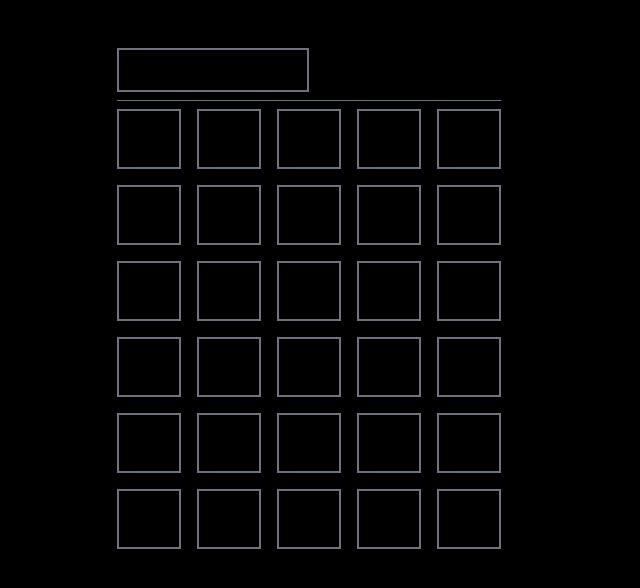
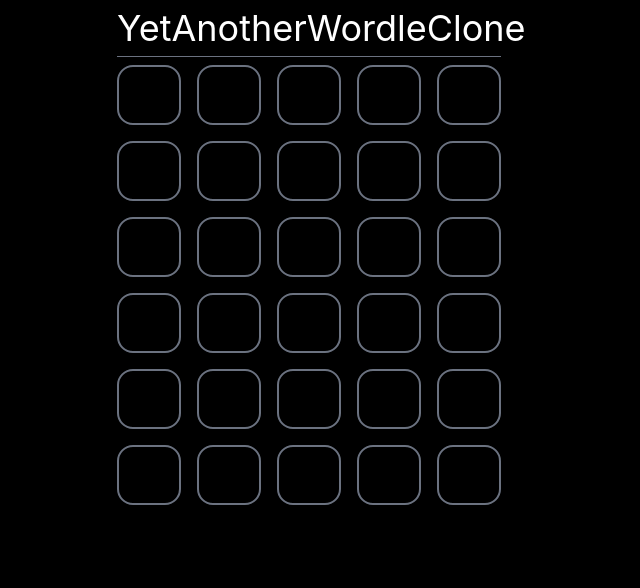
Before and after one commit to ecabigting/yetanotherwordleclone, a React (Vite) app: page / in a window 1280 px wide. Shown: the top 588 px of the page, without its empty margins (331-971 px from the left). Built offline with nearby package versions, Linux system fonts and the light colour scheme.

Commit message:
- remove test input box
- added full screen keypress listener

```diff
--- a/src/App.tsx
+++ b/src/App.tsx
@@ -1,4 +1,4 @@
-import React, { useState } from 'react'
+import React, { useEffect, useRef, useState } from 'react'
 import { userStore,GUESS_LENGTH } from './store';
 import WordRow from './WordRow'
 
@@ -7,17 +7,7 @@
 
 export default function App() {
   const state = userStore();
-  const [guess,setGuess] = useState('');
-
-  const onChange = (e: React.ChangeEvent<HTMLInputElement>) => {
-    const newGuess = e.target.value;
-    if(newGuess.length === LETTER_LENGTH){
-      state.addGuess(newGuess);
-      setGuess('');
-      return;
-    }
-    setGuess(e.target.value);
-  };
+  const [guess,setGuess] = useGuess();
 
   let rows = [...state.rows];
 
@@ -35,14 +25,7 @@
   return (
     <div className='mx-auto w-96 relative'>
       <header className='border-b border-gray-500 pb-2 mb-2 my-2'>
-          <h1 className='text-4xl text-center'>YetAnotherWordleClone</h1>
-
-          <div>
-            <input type="text"
-              className='w-1/2 p-2 border-2 border-gray-500'
-              value={guess} onChange={onChange}
-              disabled={gameOver}/>
-          </div>
+          <h1 className='text-4xl text-center text-white'>YetAnotherWordleClone</h1>
       </header>
 
 
@@ -68,3 +51,60 @@
     </div>
   )
 }
+
+function useGuess() : [string, React.Dispatch<React.SetStateAction<string>>]
+{
+  const addGuess = userStore(s => s.addGuess);
+  const [guess,setGuess] = useState('');
+  const previousGuess = usePrevious(guess);
+
+  const onKeyDown = (e: KeyboardEvent) => {
+    let letter = e.key;
+    setGuess((curGuess) =>{
+      const newGuess = letter.length === 1 ? curGuess + letter : curGuess;
+
+      switch(letter)
+      {
+        case 'Backspace':
+          return newGuess.slice(0,-1);
+        case 'Enter':
+          if(newGuess.length === LETTER_LENGTH) {
+            return '';
+          }
+      }
+
+      if(curGuess.length === LETTER_LENGTH)
+      {
+        return curGuess;
+      }
+
+      return newGuess;
+    })
+  };
+
+  useEffect(()=>{
+    document.addEventListener('keydown',onKeyDown);
+    return () =>{
+      document.removeEventListener('keydown',onKeyDown);
+    }
+  });
+
+  useEffect(()=>{
+    if(guess.length === 0 && previousGuess?.length === LETTER_LENGTH) {
+      addGuess(previousGuess);
+    }
+  },[guess])
+
+  return [guess, setGuess];
+
+}
+
+function usePrevious<T>(value: T): T {
+  const ref: any = useRef<T>();
+
+  useEffect(()=>{
+    ref.current = value;
+  } ,[value]);
+
+    return ref.current;
+}
--- a/src/WordRow.tsx
+++ b/src/WordRow.tsx
@@ -28,7 +28,7 @@
 function CharBox({ value,state }: CharBoxProps) {
   const stateStyles = state == null ? '' : characterStateStyles[state];
   return <span className={
-    `inline-block text-center border-2 p-4
+    `inline-block text-center border-2 p-4 text-white rounded-2xl
     before:inline-block before:content-['_']
     border-gray-500 uppercase font-extrabold ${stateStyles}`
   }>{value}</span>;
```
